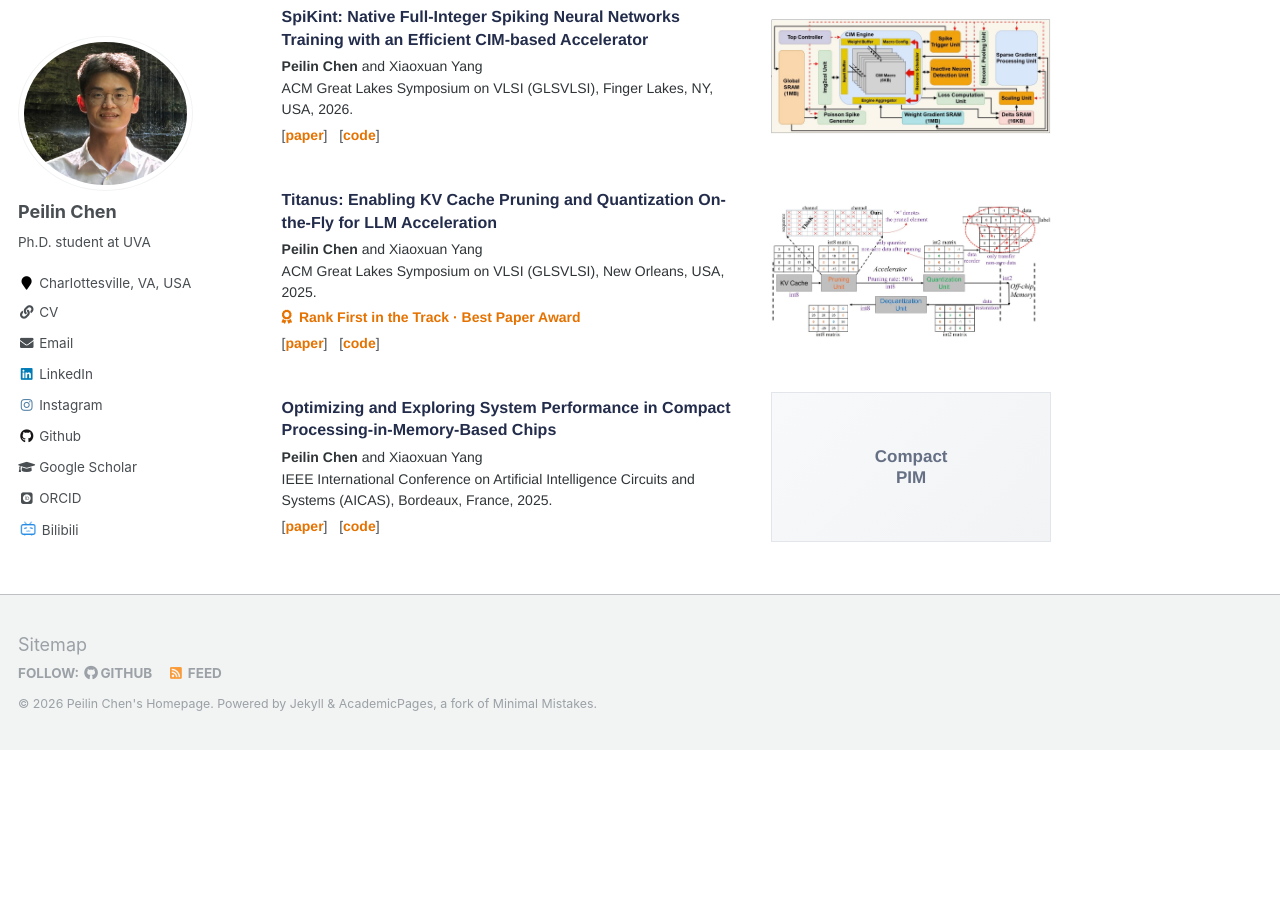
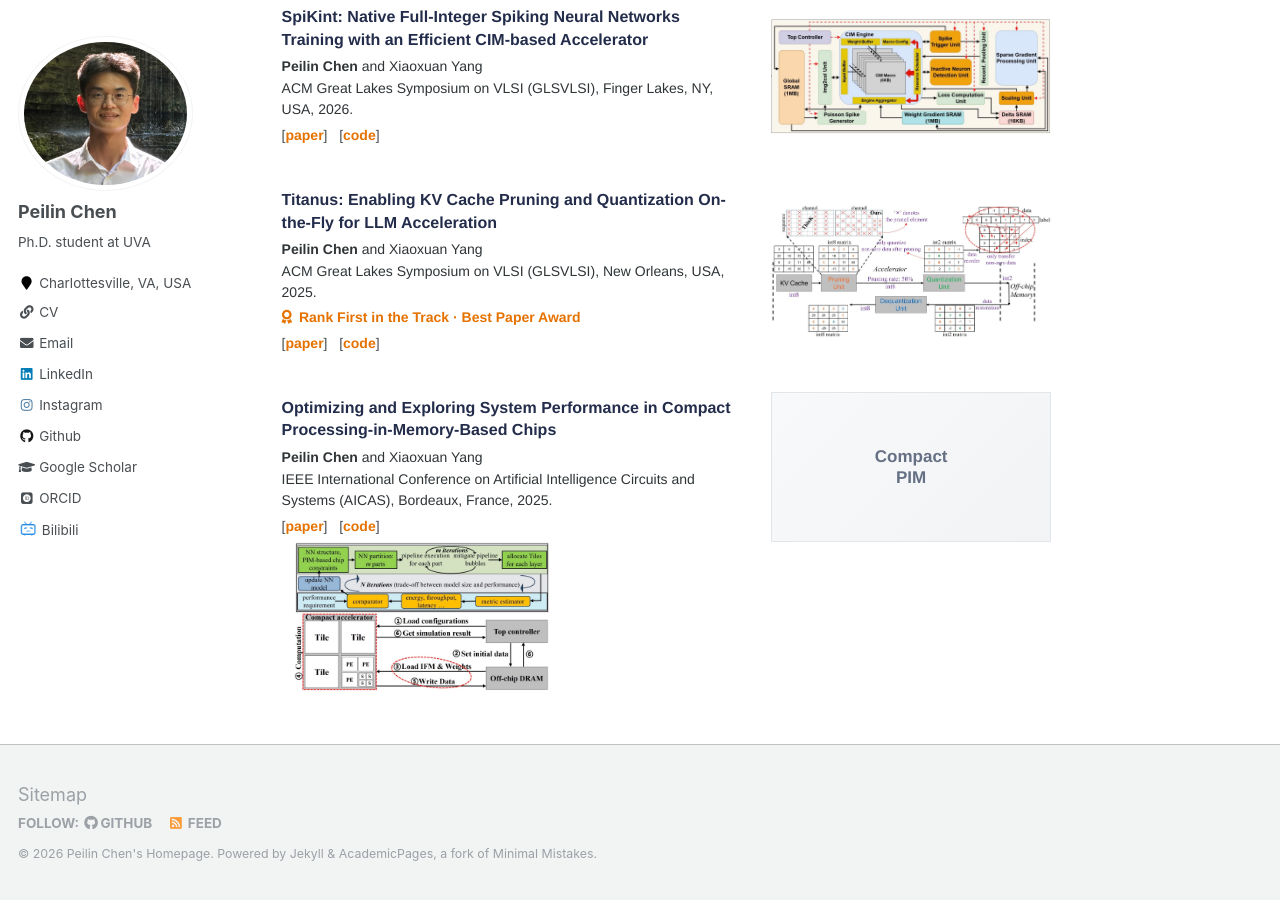
Before and after one commit to peilin-chen/peilin-chen.github.io, a Jekyll site: the page built from _pages/about.md, in a window 1280 px wide and 900 px high, scrolled down 1550 px. Built offline with Jekyll 4.4.1, drawn with Linux system fonts in a browser that asks for light colours; some web fonts are replaced; before the commit the page ends 2300 px from its top, so only the background shows below that.

Commit message:
Add publication thumbnail image to about page

```diff
--- a/_pages/about.md
+++ b/_pages/about.md
@@ -309,6 +309,9 @@ During his undergraduate, he worked with Prof. Kang Li on designing the 64-bit p
     <div class="paper-placeholder">
       <span>Compact<br>PIM</span>
     </div>
+  </div>
+  <div class="publication-thumbnail">
+    <img src="/images/compact_pim.jpg" alt="Compact_PIM">
   </div>
 
 </div>
```
